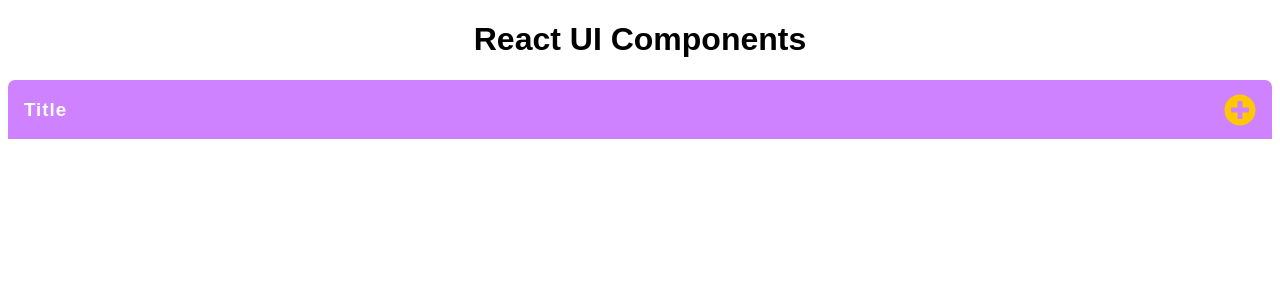
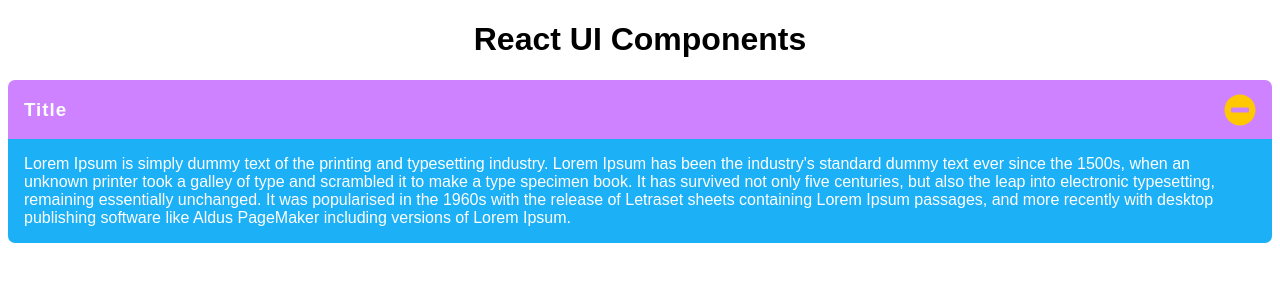
Before and after one commit to Adrian-Swifter/react-ui-components, a React (Create React App) app: page / in a window 1280 px wide. Shown: the top 300 px of the page. Built offline with nearby package versions, Linux system fonts and the light colour scheme.

Commit message:
Started on Card and Fetch components Before that I need to learn useEffect hook

```diff
--- a/src/App.js
+++ b/src/App.js
@@ -1,11 +1,13 @@
 import "./styles.css";
 import Accordion from "./components/accordion/Accordion";
+import Card from "./components/card/Card";
 
 export default function App() {
   return (
     <div className="App">
       <h1>React UI Components</h1>
       <Accordion />
+      {/* <Card /> */}
     </div>
   );
 }
--- a/src/components/accordion/AccordionRib.js
+++ b/src/components/accordion/AccordionRib.js
@@ -3,7 +3,7 @@ import AccordionContent from "./AccordionContent";
 import { useState } from "react";
 
 function AccordionRib(props) {
-  const [opened, setToOpen] = useState(false);
+  const [opened, setToOpen] = useState(true);
 
   const strechTheAccordionRib = () => {
     setToOpen(!opened);
--- a/src/components/card/Card.js
+++ b/src/components/card/Card.js
@@ -0,0 +1,12 @@
+function Card() {
+  return (
+    <div className="card_wrapper">
+      <CardHeader />
+      <CardImage />
+      <CardDescription />
+      <CardButons />
+    </div>
+  );
+}
+
+export default Card;
```
Also changed, not shown: src/components/Fetch.js (added).
